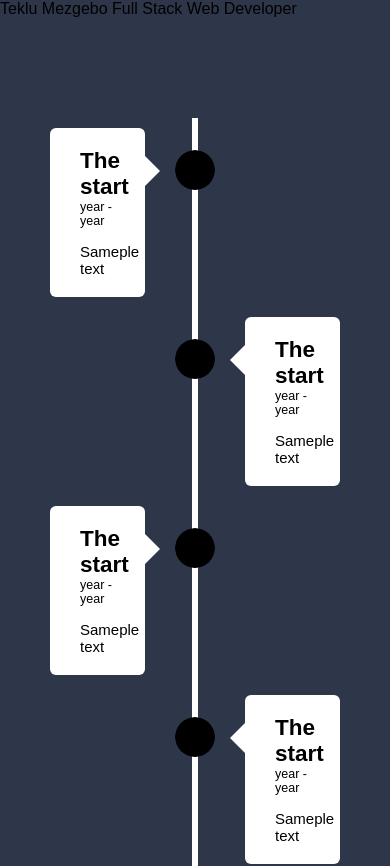
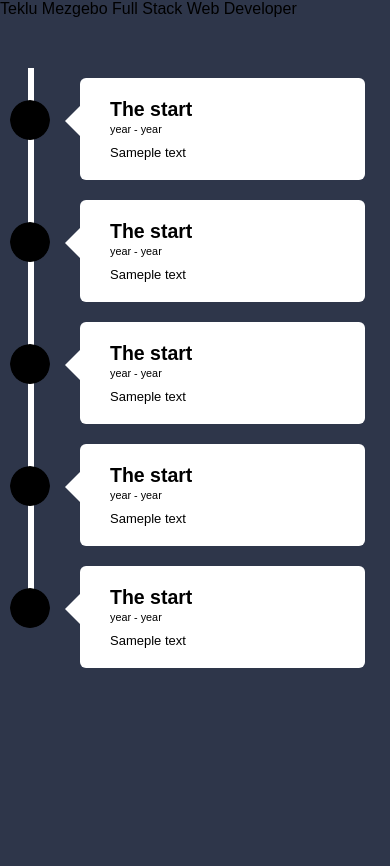
Before and after one commit to teklumezgebo/personal-website, a Next.js app: page / in a window 390 px wide. Shown: the top 866 px of the page. After the commit the page ends 844 px from the top, so only its background shows below. Built offline with nearby package versions, Linux system fonts and the light colour scheme.

Commit message:
html and css for timeline completed

```diff
--- a/app/globals.css
+++ b/app/globals.css
@@ -19,7 +19,37 @@ body {
     padding: 10px 50px;
     position: relative;
     width: 50%;
+    animation: movedown 1s linear forwards;
+    opacity: 0;
 }
+
+@keyframes movedown {
+  0%{
+    opacity: 1;
+    transform: translateY(-30px);
+  }
+  100%{
+    opacity: 1;
+    transform: translateY(0px);
+  }
+}
+
+.container:nth-child(2) {
+  animation-delay: 1s;
+}
+
+.container:nth-child(3) {
+  animation-delay: 2s;
+}
+
+.container:nth-child(4) {
+  animation-delay: 3s;
+}
+
+.container:nth-child(5) {
+  animation-delay: 4s;
+}
+
 
 .textbox{
     padding: 20px 30px;
@@ -63,6 +93,15 @@ body {
     animation: moveline 6s linear forwards;
 }
 
+@keyframes moveline {
+  0% {
+    height: 0;
+  }
+  100% {
+    height: 100%;
+  }
+}
+
 .textbox h2 {
   font-weight: 600;
 }
@@ -95,3 +134,35 @@ body {
   border-right: 15px solid #fff;
   left: -15px;
 }
+
+@media screen and (max-width: 600px) {
+  .timeline{
+    margin: 50px auto;
+  }
+  .timeline::after{
+    left:31px;
+  }
+  .container{
+    width: 100%;
+    padding-left: 80px;
+    padding-right: 25px;
+  }
+  .textbox{
+    font-size: 13px;
+  }
+  .textbox small{
+    margin-bottom: 10px;
+  }
+  .right-container {
+    left: 0;
+  }
+  .left-container img, .right-container img {
+    left: 10px;
+  }
+
+  .left-container-arrow, .right-container-arrow{
+    border-right: 15px solid #fff;
+    border-left: 0;
+    left: -15px;
+  }
+}
```
